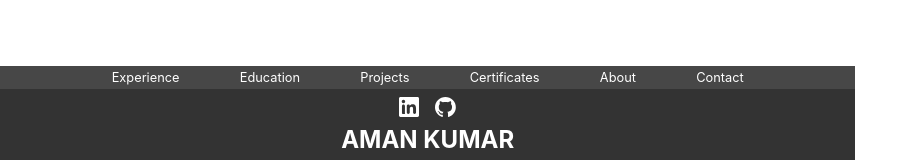
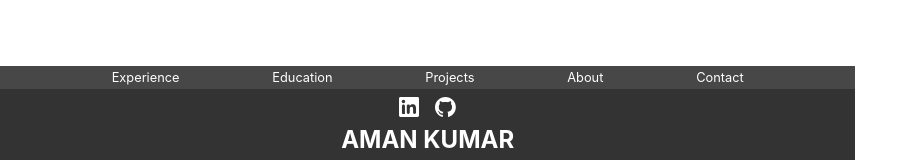
Before and after one commit to Namchi7/Web-Resume-Portfolio, a React (Create React App) app: page / in a window 1280 px wide. Shown: the part 2369-2529 px from the top of the page, without its empty margins (0-918 px from the left). Built offline with nearby package versions, Linux system fonts and the light colour scheme.

Commit message:
Footer - Certificate page link removed

```diff
--- a/src/components/Footer.js
+++ b/src/components/Footer.js
@@ -18,9 +18,9 @@ function Footer() {
           <Link to="/projects" className={styles.projects}>
             Projects
           </Link>
-          <Link to="/certificates" className={styles.certificates}>
+          {/* <Link to="/certificates" className={styles.certificates}>
             Certificates
-          </Link>
+          </Link> */}
           <Link to="/about" className={styles.about}>
             About
           </Link>
```
